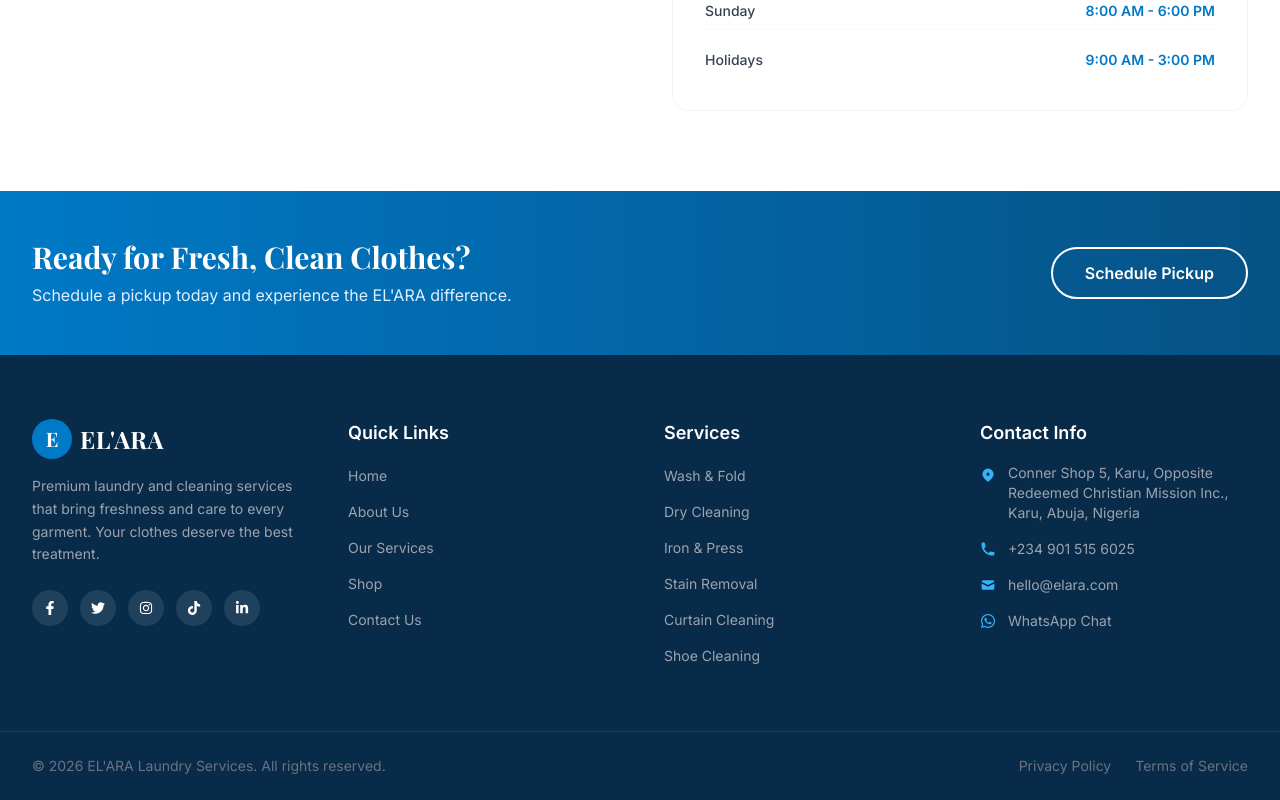
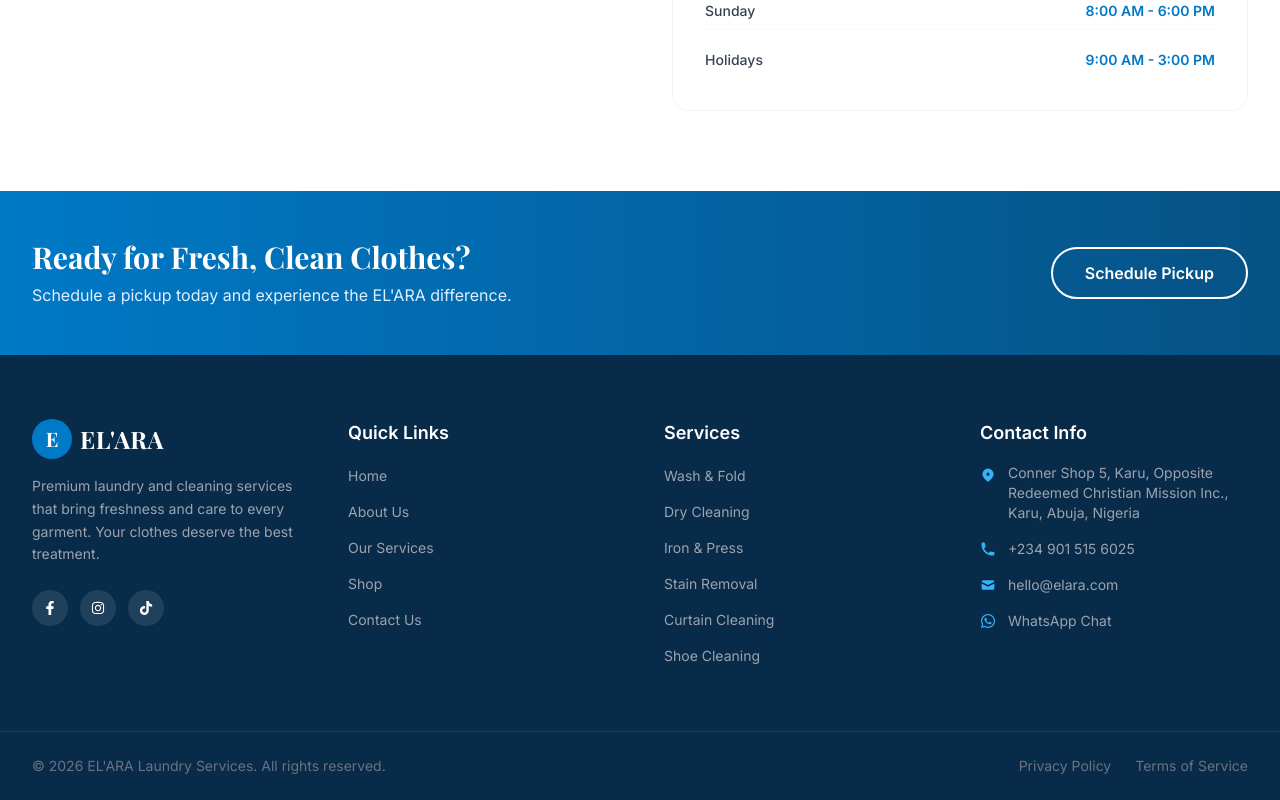
Before and after one commit to abakpa/elara, a React (Create React App) app: page /contact in a window 1280 px wide. Shown: the part 1667-2467 px from the top of the page. Built offline with nearby package versions, Linux system fonts and the light colour scheme; the HTML template or start-up script is replaced by a standard one.

Commit message:
adding facebook link

```diff
--- a/src/components/Footer.js
+++ b/src/components/Footer.js
@@ -45,11 +45,11 @@ const Footer = () => {
             </p>
             <div className="flex space-x-3">
               {[
-                { icon: FaFacebookF, href: '#' },
-                { icon: FaTwitter, href: '#' },
+                { icon: FaFacebookF, href: 'https://www.facebook.com/elaraswashdrycleaningandindustrialcleaning' },
+                // { icon: FaTwitter, href: '#' },
                 { icon: FaInstagram, href: 'https://www.instagram.com/el_aras_wash?igsh=ZWI5NjJ4OXB3YW13' },
                 { icon: FaTiktok, href: 'https://www.tiktok.com/@elaras.wash?_r=1&_t=ZS-93h3HnRA4CP' },
-                { icon: FaLinkedinIn, href: '##' },
+                // { icon: FaLinkedinIn, href: '##' },
               ].map((social, index) => (
                 <a
                   key={index}
```
